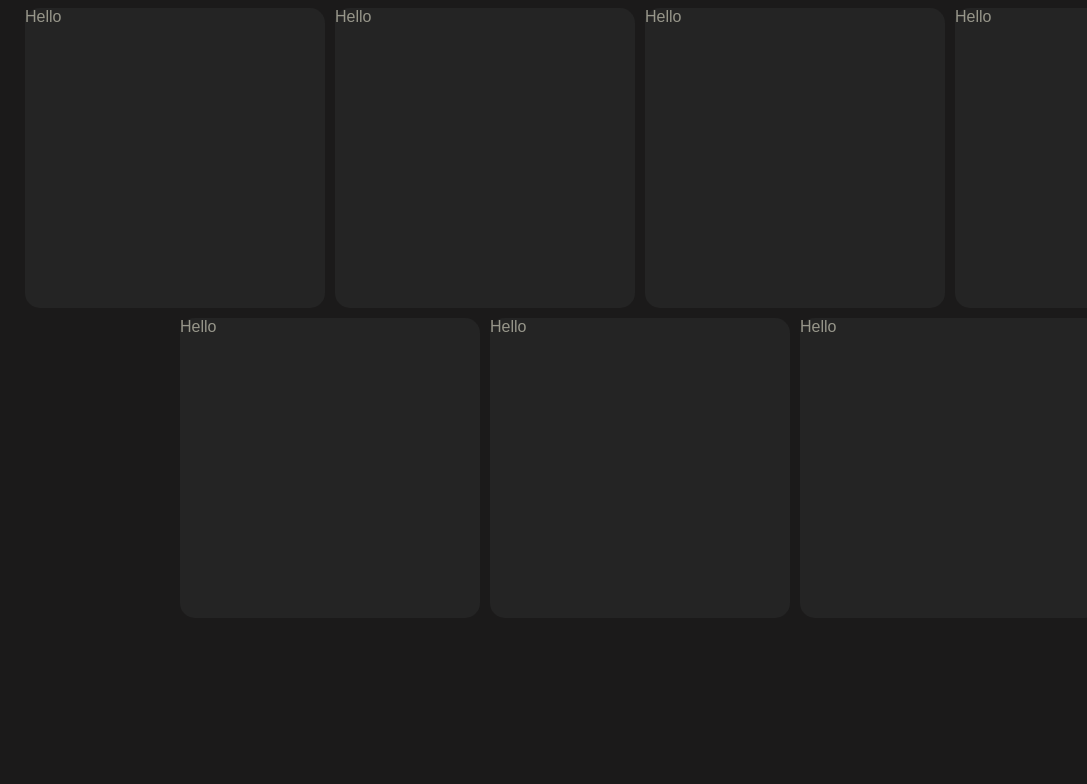
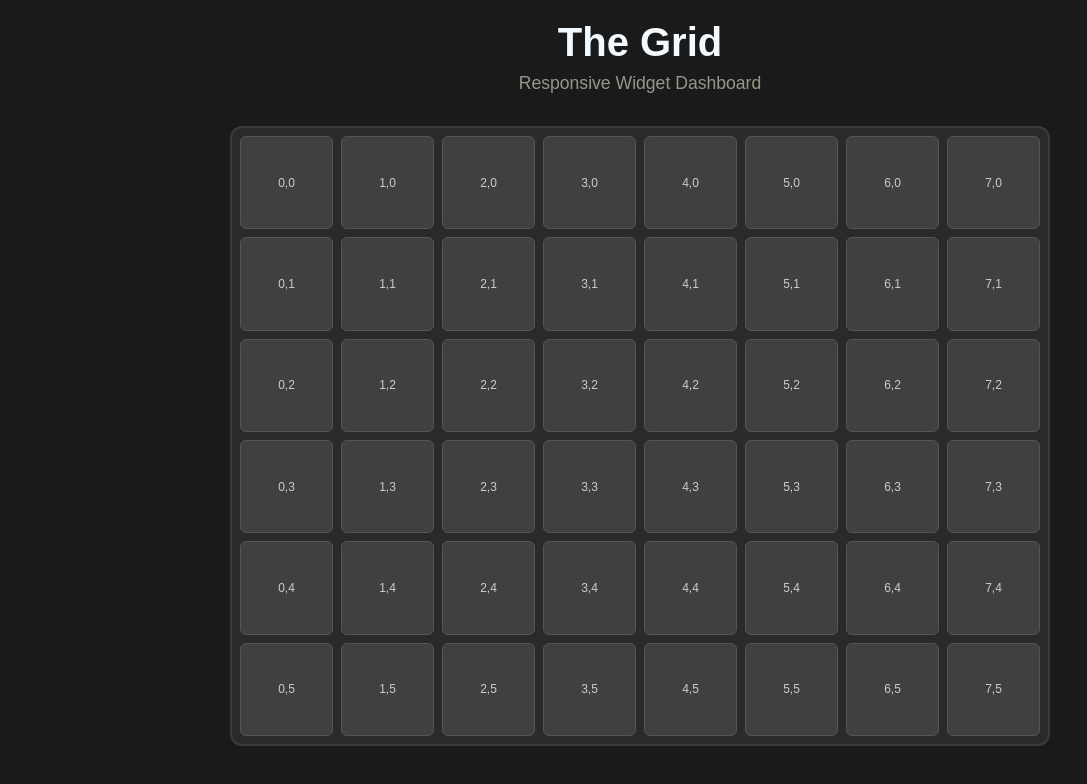
Before and after one commit to AceyAdapter/grid-vuejs, a Vue app: page / in a window 1280 px wide. Shown: the top 784 px of the page, without its empty margins (0-1087 px from the left). Built offline with nearby package versions, Linux system fonts and the light colour scheme; the HTML template or start-up script is replaced by a standard one.

Commit message:
grid layout

```diff
--- a/src/App.vue
+++ b/src/App.vue
@@ -1,22 +1,62 @@
 <script setup lang="ts">
 import GridContainer from './components/GridContainer.vue'
-
-const gridData = [1, 2, 3, 4, 5, 6, 7]
 </script>
 
 <template>
-  <div class="grid">
-    <GridContainer v-for="item in gridData" :key="item" />
+  <div class="app">
+    <header class="app-header">
+      <h1 class="primary">The Grid</h1>
+      <p class="secondary">Responsive Widget Dashboard</p>
+    </header>
+
+    <main class="app-main">
+      <GridContainer />
+    </main>
   </div>
 </template>
 
 <style scoped>
-.grid {
+.app {
+  min-height: 100vh;
   display: flex;
-  width: auto;
-  gap: 10px;
-  flex-wrap: wrap;
+  flex-direction: column;
   align-items: center;
-  justify-content: center;
+  padding: 12px;
+}
+
+.app-header {
+  text-align: center;
+  margin-bottom: 2rem;
+}
+
+.app-header h1 {
+  font-size: 2.5rem;
+  margin: 0 0 0.5rem 0;
+  font-weight: bold;
+}
+
+.app-header p {
+  font-size: 1.1rem;
+  margin: 0;
+}
+
+.app-main {
+  flex: 1;
+  width: 100%;
+  max-width: 1200px;
+}
+
+@media (max-width: 767px) {
+  .app {
+    padding: 12px;
+  }
+
+  .app-header h1 {
+    font-size: 2rem;
+  }
+
+  .app-header p {
+    font-size: 1rem;
+  }
 }
 </style>
--- a/src/components/GridContainer.vue
+++ b/src/components/GridContainer.vue
@@ -1,16 +1,132 @@
-<script setup lang="ts"></script>
+<script setup lang="ts">
+import { ref, computed, onMounted, onUnmounted } from 'vue'
+
+const screenWidth = ref(window.innerWidth)
+const containerRef = ref<HTMLElement>()
+
+const isMobile = computed(() => screenWidth.value < 768)
+const columns = computed(() => (isMobile.value ? 4 : 8))
+const rows = computed(() => 6)
+
+// Grid template CSS string
+const gridTemplate = computed(() => {
+  return `repeat(${columns.value}, 1fr)`
+})
+
+// Handle window resize
+const handleResize = () => {
+  screenWidth.value = window.innerWidth
+}
+
+// Lifecycle hooks
+onMounted(() => {
+  window.addEventListener('resize', handleResize)
+})
+
+onUnmounted(() => {
+  window.removeEventListener('resize', handleResize)
+})
+
+// Generate grid cells for visualization
+const gridCells = computed(() => {
+  const total = columns.value * rows.value
+  return Array.from({ length: total }, (_, index) => ({
+    id: index,
+    x: index % columns.value,
+    y: Math.floor(index / columns.value),
+  }))
+})
+</script>
 
 <template>
-  <div class="grid-container">Hello</div>
+  <div class="grid-container">
+    <!-- Grid wrapper with responsive sizing -->
+    <div
+      ref="containerRef"
+      class="grid-wrapper"
+      :style="{
+        gridTemplateColumns: gridTemplate,
+        gridTemplateRows: `repeat(${rows}, 1fr)`,
+      }"
+    >
+      <!-- Grid cells for visualization (you can remove these later) -->
+      <div
+        v-for="cell in gridCells"
+        :key="cell.id"
+        class="grid-cell"
+        :data-x="cell.x"
+        :data-y="cell.y"
+      >
+        {{ cell.x }},{{ cell.y }}
+      </div>
+    </div>
+  </div>
 </template>
 
-<style lang="css">
+<style scoped>
 .grid-container {
-  background-color: #242424;
-  min-width: 300px;
-  min-height: 300px;
-  height: 300px;
-  width: 300px;
-  border-radius: 15px;
+  width: 100%;
+  margin: 0 auto;
+  display: flex;
+  flex-direction: column;
+  align-items: center;
+}
+
+.grid-wrapper {
+  display: grid;
+  gap: 8px;
+  width: 100%;
+  aspect-ratio: 4/3;
+  background-color: #2a2a2a;
+  border-radius: 12px;
+  padding: 8px;
+  border: 2px solid #3a3a3a;
+}
+
+.grid-cell {
+  background-color: #404040;
+  border: 1px solid #555;
+  border-radius: 6px;
+  display: flex;
+  align-items: center;
+  justify-content: center;
+  font-size: 12px;
+  color: #ccc;
+  transition: all 0.2s ease;
+  min-height: 40px;
+}
+
+.grid-cell:hover {
+  background-color: #505050;
+  border-color: #666;
+}
+
+.grid-info {
+  margin-top: 16px;
+  text-align: center;
+  font-size: 14px;
+}
+
+.grid-info p {
+  margin: 4px 0;
+}
+
+/* Responsive adjustments */
+@media (max-width: 767px) {
+  .grid-wrapper {
+    aspect-ratio: 2/3; /* Taller on mobile */
+  }
+
+  .grid-cell {
+    font-size: 10px;
+    min-height: 30px;
+  }
+}
+
+@media (min-width: 768px) {
+  .grid-wrapper {
+    max-width: 800px;
+    aspect-ratio: 4/3; /* Wider on desktop */
+  }
 }
 </style>
```
